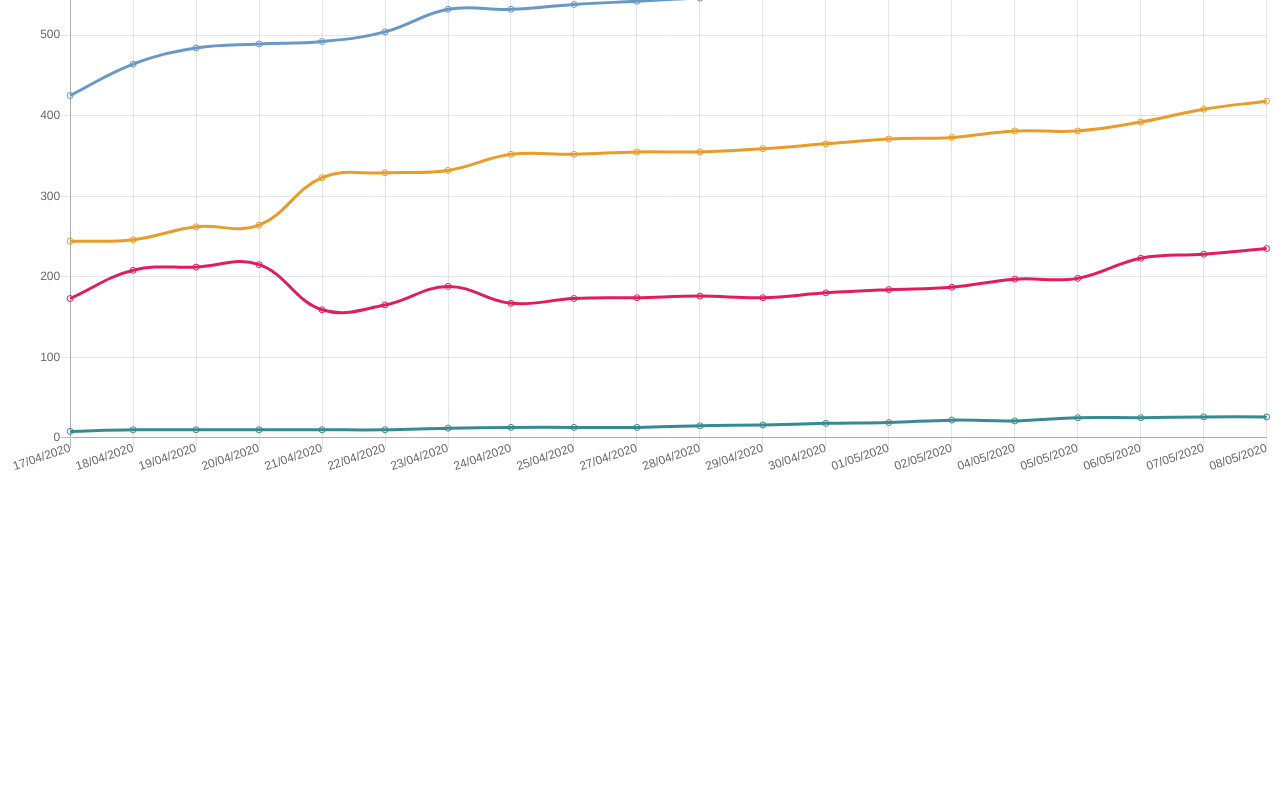
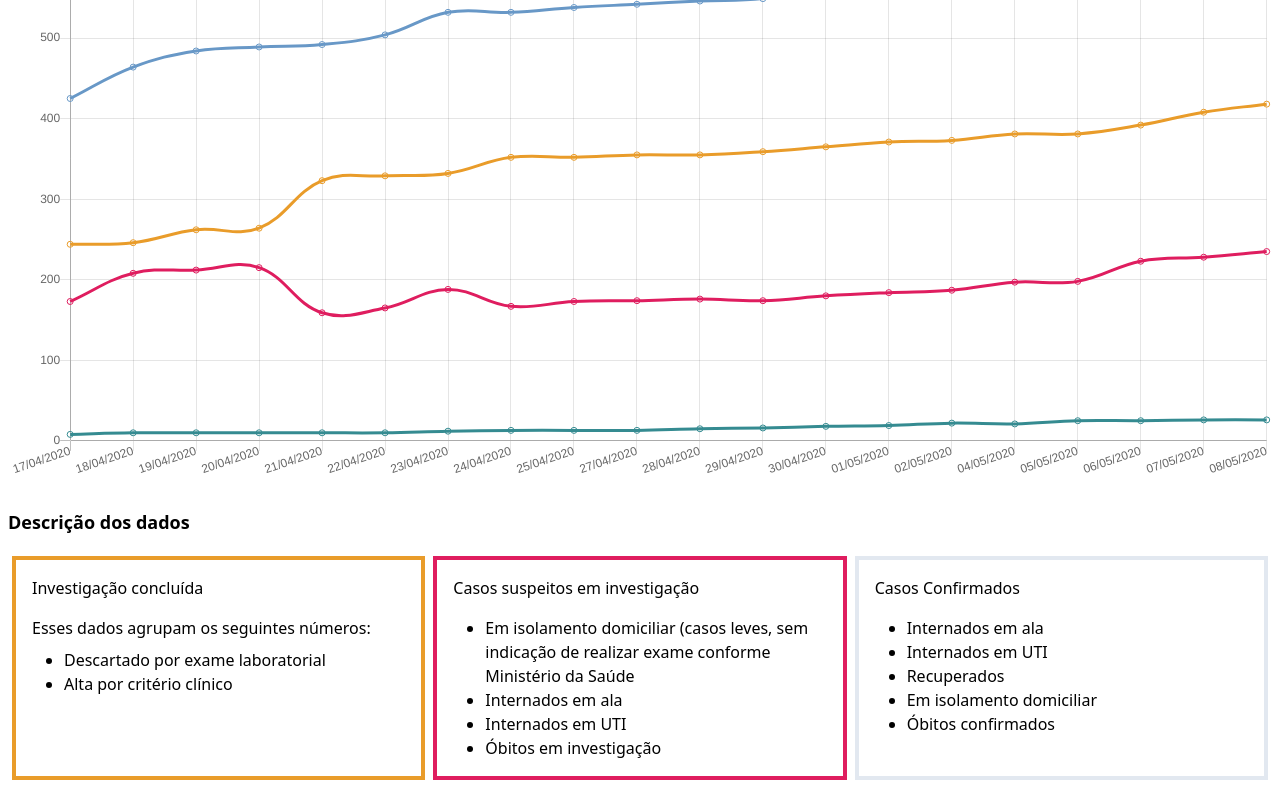
Before and after one commit to highlabs/covid_pocos_mg, a Nuxt app: page / in a window 1280 px wide. Shown: the part 305-1105 px from the top of the page. Before the commit the page ends 811 px from the top, so only its background shows below. Built offline with nearby package versions, Linux system fonts and the light colour scheme.

Commit message:
Descrição dos gráficos

```diff
--- a/layouts/default.vue
+++ b/layouts/default.vue
@@ -13,3 +13,12 @@
     <nuxt />
   </main>
 </template>
+
+<style>
+p {
+  @apply mb-2
+}
+h1, h2, h3 {
+  @apply mb-4
+}
+</style>
--- a/pages/index.vue
+++ b/pages/index.vue
@@ -1,11 +1,29 @@
 <template>
-  <div class="container px-2 mx-auto">
-    <h1 class="text-lg font-bold">
+  <div class="container px-2 pb-4 mx-auto">
+    <h1 class="text-xl font-bold">
       Casos de Covid em Poços de Caldas - MG
     </h1>
 
     <div class="w-full my-8">
       <line-chart :width="null" :height="null" :chart-data="formatedData" />
+    </div>
+
+    <h2 class="mb-4 text-lg font-bold">
+      Descrição dos dados
+    </h2>
+
+    <div class="flex flex-wrap items-stretch">
+      <div v-for="box in boxList" :key="box.title" class="flex items-stretch w-full md:w-1/3">
+        <div class="w-full p-4 m-1 border-4" :class="box.color">
+          <h3>{{ box.title }}</h3>
+          <p>{{ box.description }}</p>
+          <ul>
+            <li v-for="item in box.list" :key="item">
+              {{ item }}
+            </li>
+          </ul>
+        </div>
+      </div>
     </div>
   </div>
 </template>
@@ -20,7 +38,41 @@ export default {
   },
   data () {
     return {
-      datacollection: null
+      datacollection: null,
+      boxList: [
+        {
+          title: 'Investigação concluída',
+          description: 'Esses dados agrupam os seguintes números:',
+          color: 'yellow-border',
+          list: [
+            'Descartado por exame laboratorial',
+            'Alta por critério clínico'
+          ]
+        },
+        {
+          title: 'Casos suspeitos em investigação',
+          desc: 'Esses dados agrupam os seguintes números:',
+          color: 'pink-border',
+          list: [
+            'Em isolamento domiciliar (casos leves, sem indicação de realizar exame conforme Ministério da Saúde',
+            'Internados em ala',
+            'Internados em UTI',
+            'Óbitos em investigação'
+          ]
+        },
+        {
+          title: 'Casos Confirmados',
+          desc: 'Esses dados agrupam os seguintes números:',
+          color: 'green-border',
+          list: [
+            'Internados em ala',
+            'Internados em UTI',
+            'Recuperados',
+            'Em isolamento domiciliar',
+            'Óbitos confirmados'
+          ]
+        }
+      ]
     }
   },
   computed: {
@@ -104,3 +156,24 @@ export default {
   }
 }
 </script>
+
+<style scoped>
+.yellow-border {
+  border-color: #e99c2a
+}
+.blue-border {
+  border-color: #6898c7
+}
+.pink-border {
+  border-color: #df1d5f;
+}
+.green-boder {
+  border-color: #358b91;
+}
+ul {
+  @apply pl-8
+}
+li {
+  @apply list-disc
+}
+</style>
--- a/pages/sobre.vue
+++ b/pages/sobre.vue
@@ -8,9 +8,3 @@
     <p>A ideia desse site é apenas exibir os dados de forma mais amigável e compilada.</p>
   </div>
 </template>
-
-<style scoped>
-p {
-  @apply mb-2
-}
-</style>
```
